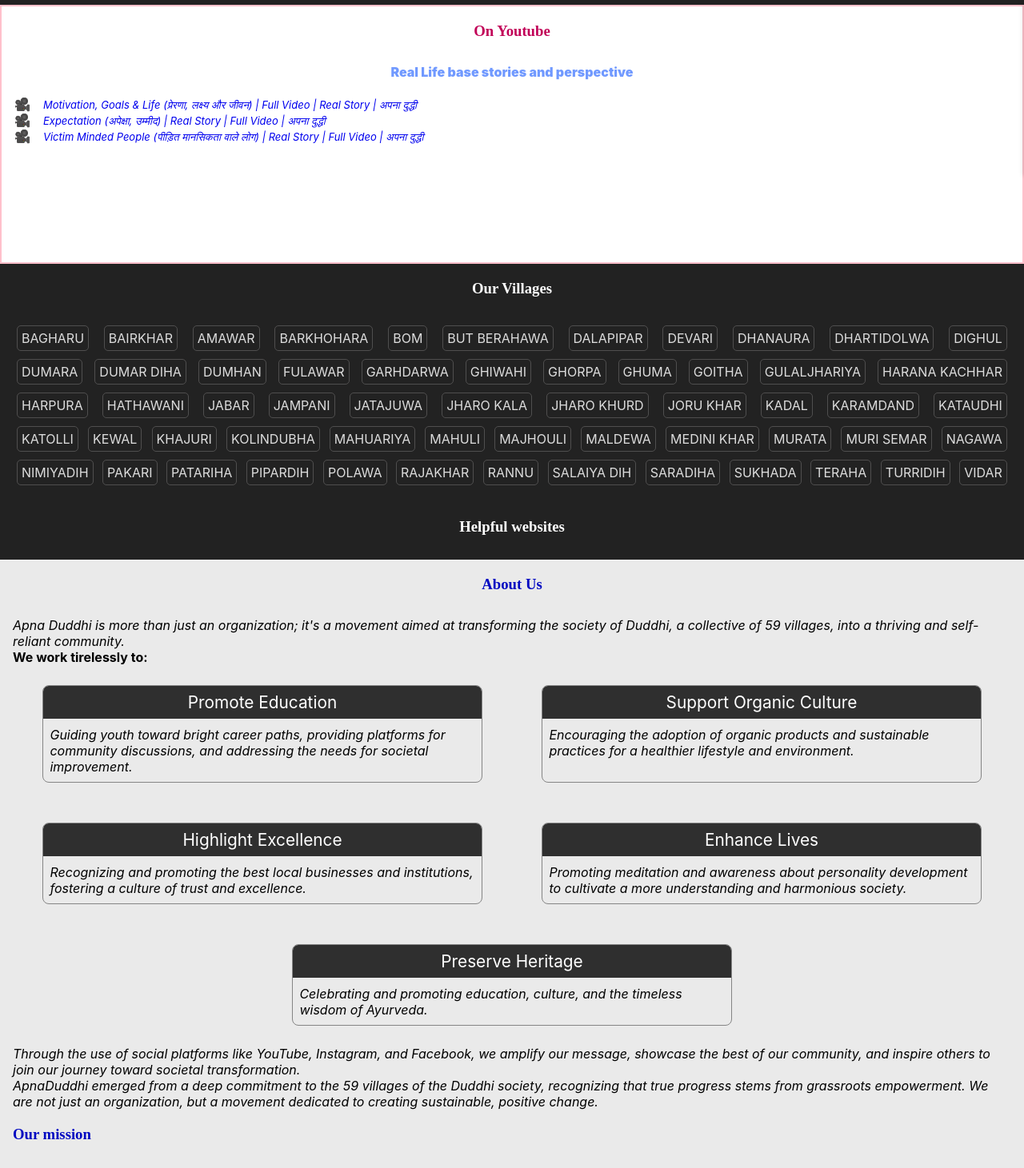
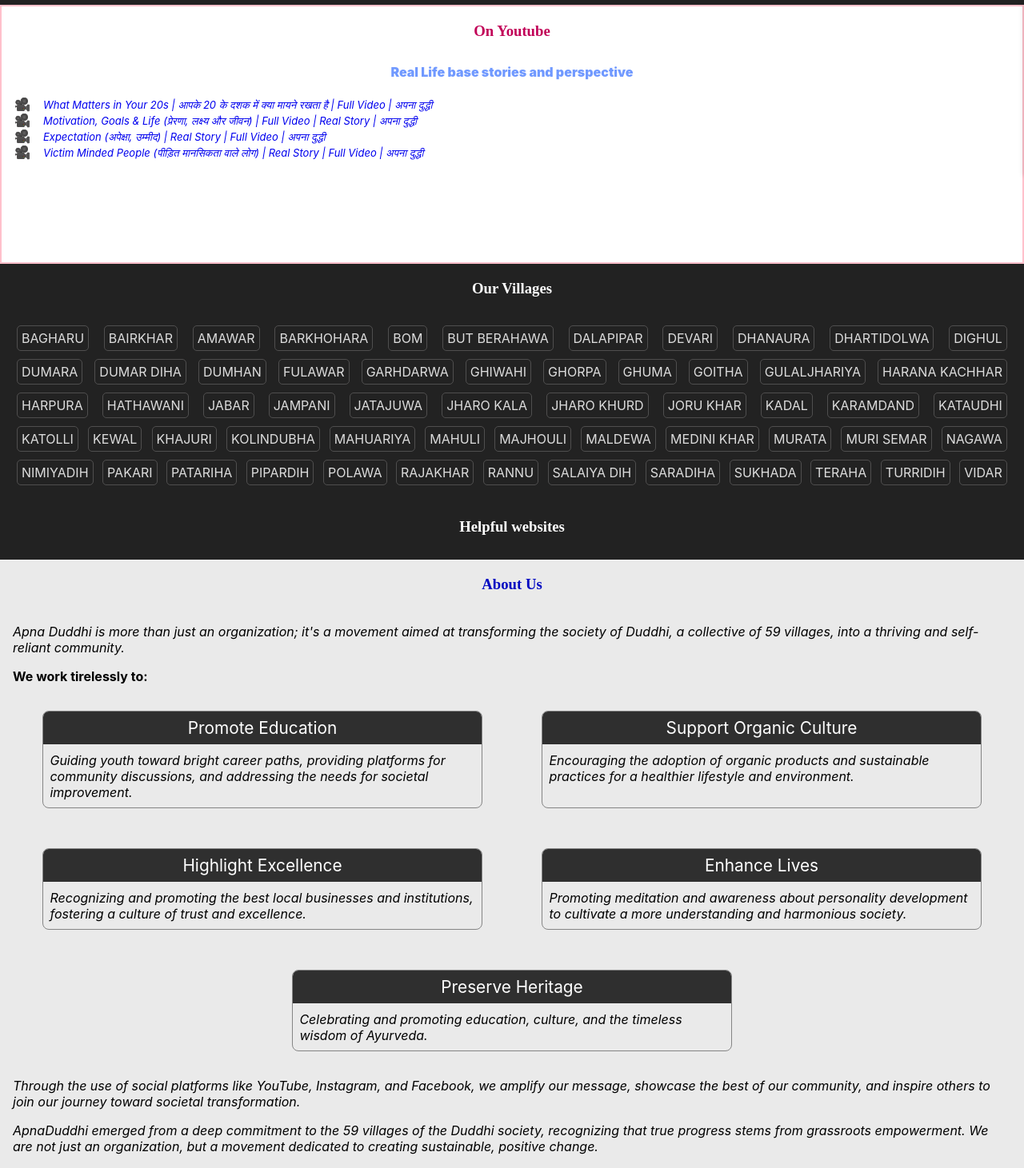
Before and after one commit to ApnaDuddhi/apna-duddhi, a React (Create React App) app: page / in a window 1280 px wide. Shown: the part 580-2041 px from the top of the page at 80% size. Built offline with nearby package versions, Linux system fonts and the light colour scheme.

Commit message:
FIX: styles

```diff
--- a/src/pages/home/components/about/index.tsx
+++ b/src/pages/home/components/about/index.tsx
@@ -56,7 +56,7 @@
           <p className="italic">{AboutUs}</p>
         </div>
         <div className="mission-wrapper">
-          <h3 className="heading max-font">Our mission</h3>
+          <h3 className="heading max-font center">Our mission</h3>
           <p className="italic">{missionStatement}</p>
           <p className="italic">{missionStatement2}</p>
           <div className="point-wrapper">
@@ -78,22 +78,22 @@
         <div className="about-us-wrapper">
           <div className="point-wrapper">
             {coreValues[0].point?.points.map((_item) => (
-              <div className="point-card">
-                <p className="title">{Object.keys(_item)[0]}</p>
-                <p className="des">{Object.values(_item)[0]}</p>
+              <div className="core-val-wrapper">
+                <p className="core-val-title">{Object.keys(_item)[0]}</p>
+                <p className="core-val-des">{Object.values(_item)[0]}</p>
               </div>
             ))}
             {coreValues2[0].point?.points.map((_item) => (
-              <div className="point-card">
-                <p className="title">{Object.keys(_item)[0]}</p>
-                <p className="des">{Object.values(_item)[0]}</p>
+              <div className="core-val-wrapper">
+                <p className="core-val-title">{Object.keys(_item)[0]}</p>
+                <p className="core-val-des">{Object.values(_item)[0]}</p>
               </div>
             ))}
           </div>
           <p className="italic">{AboutUs}</p>
         </div>
         <div>
-          <h3 className="heading max-font">Our Promise</h3>
+          <h3 className="heading max-font center">Our Promise</h3>
           <p>{ourPromise}</p>
         </div>
 
--- a/src/pages/home/components/about/style.scss
+++ b/src/pages/home/components/about/style.scss
@@ -5,6 +5,17 @@
   justify-content: center;
   align-items: center;
   padding: 0 1rem;
+
+  .center {
+    text-align: center;
+  }
+
+  .italic {
+    display: block;
+    width: 100%;
+    padding: 0.5rem 0;
+    font-size: 1rem;
+  }
 
   .heading {
     font-family: "Fasthand";
@@ -14,6 +25,23 @@
   }
 
   .about-us-wrapper {
+    .core-val-wrapper {
+      display: flex;
+      width: 100%;
+      flex-direction: column;
+      .core-val-title {
+        padding: 0.5rem 0.3rem;
+        padding-bottom: 0.2rem;
+        font-size: 1.3rem;
+        color: #000000;
+        font-weight: 600;
+      }
+      .core-val-des {
+        padding: 0.1rem 0.5rem;
+        margin-left: 1rem;
+        font-style: italic;
+      }
+    }
     .point-wrapper {
       display: flex;
       flex-wrap: wrap;
@@ -21,6 +49,8 @@
       .title {
         display: block;
         width: 100%;
+        padding: 0.5rem 0;
+        font-size: 1rem;
       }
 
       .point-card {
@@ -29,7 +59,6 @@
         border: 1px solid #858585;
         border-radius: 0.5rem;
         overflow: hidden;
-
         .title {
           text-align: center;
           padding: 0.5rem 0;
@@ -40,6 +69,7 @@
         .des {
           padding: 0.6rem 0.5rem;
           font-style: italic;
+          // display: none;
         }
       }
     }
@@ -57,17 +87,16 @@
       .point-card {
         width: 100%;
         .title {
-          padding: 0.5rem .3rem;
-          padding-bottom: .2rem;
+          padding: 0.5rem 0.3rem;
+          padding-bottom: 0.2rem;
           font-size: 1.3rem;
           color: #000000;
           font-weight: 600;
         }
         .des {
-          padding: .1rem 0.5rem;
+          padding: 0.1rem 0.5rem;
           margin-left: 1rem;
           font-style: italic;
-
         }
       }
     }
--- a/src/pages/home/components/inspiringQuotes/style.scss
+++ b/src/pages/home/components/inspiringQuotes/style.scss
@@ -37,9 +37,9 @@
     display: flex;
     justify-content: center;
     align-items: center;
+    flex-wrap: wrap;
 
     .circle-wrapper {
-        // border: 1px solid white;
         height: 30px;
         display: flex;
         align-items: center;
@@ -51,7 +51,6 @@
         background-color: #b6b6b6;
         margin: 0 0.5rem;
         transition: all 0.3s ease-in-out;
-
       }
       .active {
         width: 15px;
--- a/src/pages/home/components/youtube/data.json
+++ b/src/pages/home/components/youtube/data.json
@@ -1,5 +1,9 @@
 {
   "Real Life base stories and perspective": [
+     {
+      "title": "What Matters in Your 20s | आपके 20 के दशक में क्या मायने रखता है | Full Video | अपना दुद्धी",
+      "url": "https://www.youtube.com/watch?v=LPZF2rdC7hQ"
+    },
     {
       "title": "Motivation, Goals & Life (प्रेरणा, लक्ष्य और जीवन) | Full Video | Real Story | अपना दुद्धी",
       "url": "https://youtu.be/l8UHOiOupvs"
```
